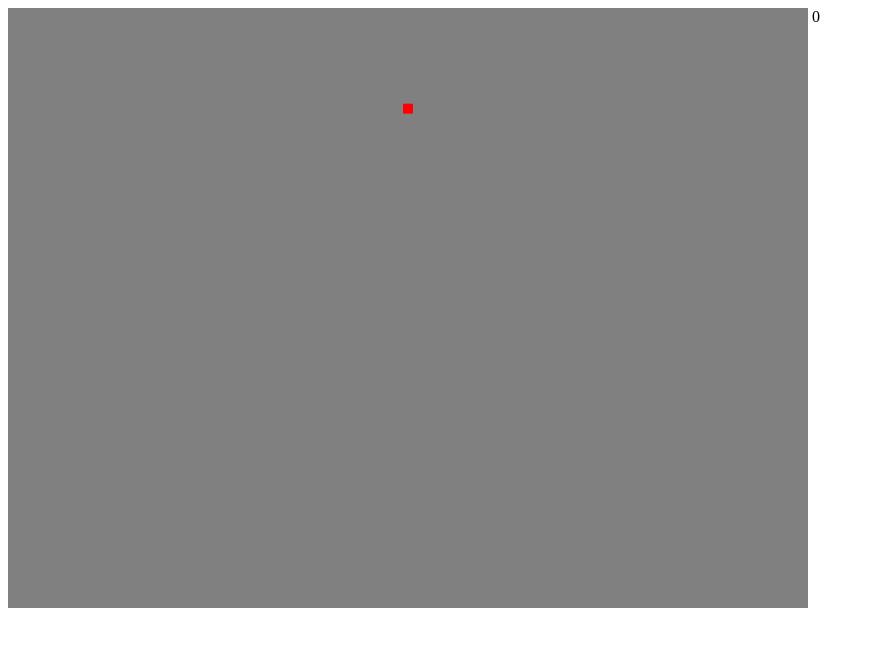
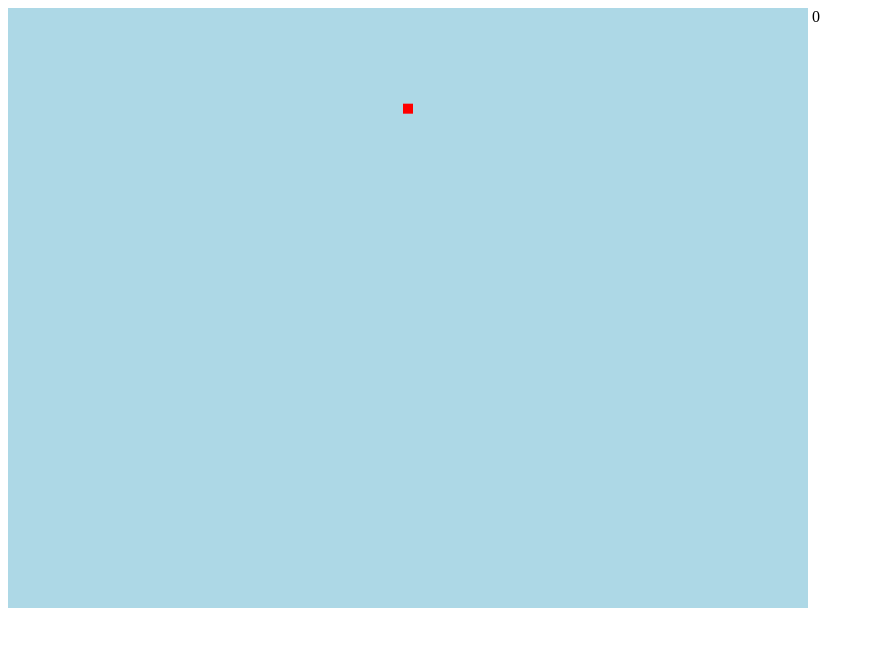
Before and after one commit to martintribo/figureskatespinsim, a plain HTML site: page index.html in a window 1280 px wide. Shown: the whole page, without its empty margins (0-875 px from the left). Drawn offline with Linux system fonts and the light colour scheme.

Commit message:
Update colors and in progress physics comments

```diff
--- a/index.html
+++ b/index.html
@@ -42,9 +42,8 @@
     function render() {
         leanXTxt.innerHTML = leanX;
         ctx.setTransform(1, 0, 0, 1, 0, 0);
-        ctx.clearRect(0, 0, 200, 200);
 
-        ctx.fillStyle = 'grey';
+        ctx.fillStyle = 'lightblue';
         ctx.fillRect(0, 0, WIDTH, HEIGHT);
 
         ctx.translate(x, y);
@@ -75,10 +74,12 @@
     /*
     States
         Body Angular Momentum
+        Angular Velocity
         Skate forward/backward speed
         Lean (consider angle of skate now, weight/muscle tension should be considered later)
             Side
             Forward/Backward
+        Blade radius at current vertical lean
         Skate Orientation
         Skate Position
 
@@ -86,9 +87,10 @@
         Skate Forward/Backward Speed
             get value from last frame
             modified by lean
-        Angular Momentum
+        Angular Velocity
             value from last frame
             + lean modifier
+            +/- Restriction from
         Skate Orientation
             Old Value
             + Angular Momentum Modifier
```
